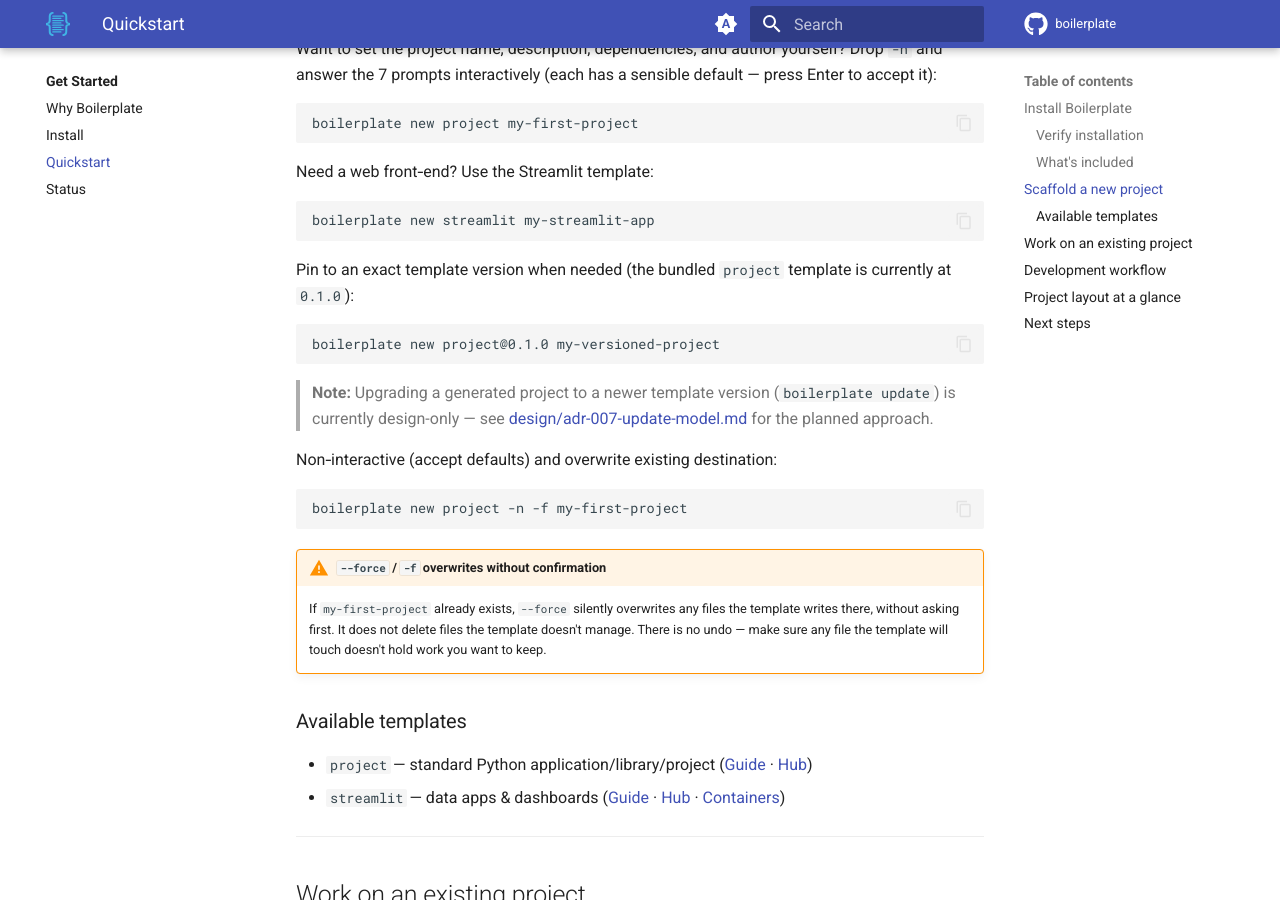
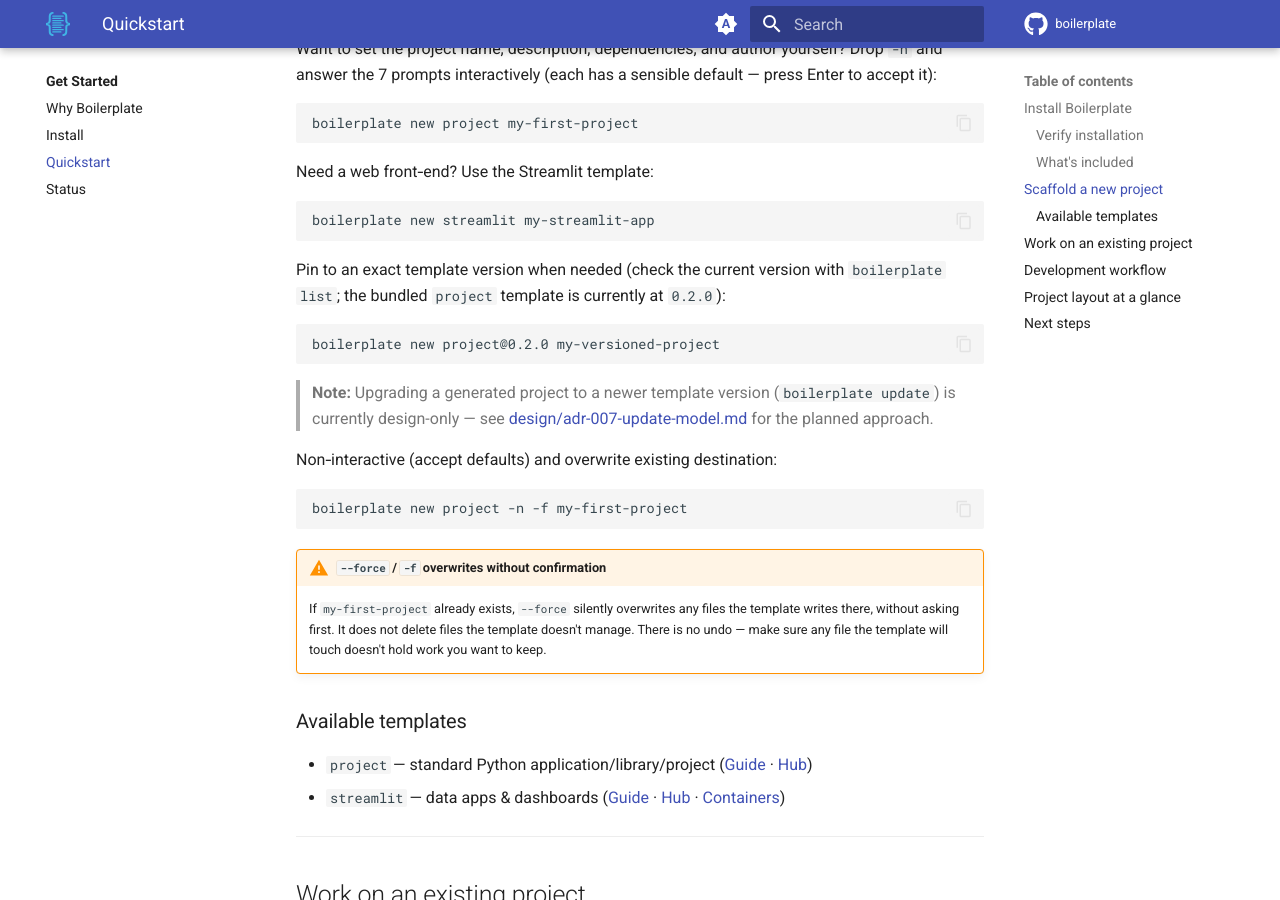
Before and after one commit to TheRealBillSiegler/boilerplate, an MkDocs documentation site: the page built from docs/quickstart.md, in a window 1280 px wide and 900 px high, scrolled down 1960 px. Built offline with MkDocs 1.6.1 and Material for MkDocs 9.7.7, drawn with Linux system fonts in a browser that asks for light colours; a script that is not in the unit is left out; comment, search, counter and statistics services are not loaded; the version menu is left out.

Commit message:
fix(docs): refresh stale project@0.1.0 output to the shipped 0.2.0
The bundled project template moved to 0.2.0 but quickstart, cli-examples,
and composition.md still showed captured boilerplate list/graph/compose
output from 0.1.0; every quoted output here was regenerated by running the
actual commands against this worktree.

Co-Authored-By: Claude Fable 5.1 <noreply@anthropic.com>

````diff
--- a/docs/quickstart.md
+++ b/docs/quickstart.md
@@ -89,10 +89,10 @@ Need a web front‑end? Use the Streamlit template:
 boilerplate new streamlit my-streamlit-app
 ```
 
-Pin to an exact template version when needed (the bundled `project` template is currently at `0.1.0`):
+Pin to an exact template version when needed (check the current version with `boilerplate list`; the bundled `project` template is currently at `0.2.0`):
 
 ```bash
-boilerplate new project@0.1.0 my-versioned-project
+boilerplate new project@0.2.0 my-versioned-project
 ```
 
 > **Note:** Upgrading a generated project to a newer template version (`boilerplate update`) is currently design-only — see [design/adr-007-update-model.md](design/adr-007-update-model.md) for the planned approach.
````
Also changed, not shown: docs/cli-examples.md (+3 -3 lines), docs/templates-hub/composition.md (+5 -5 lines).
